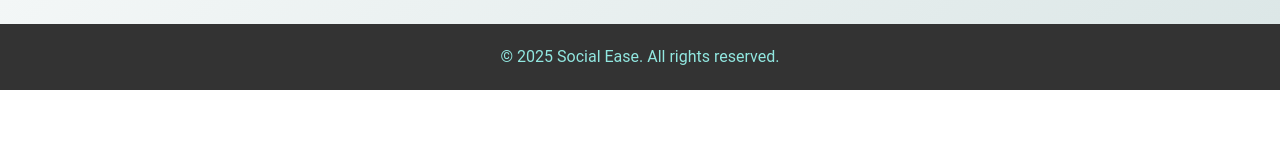
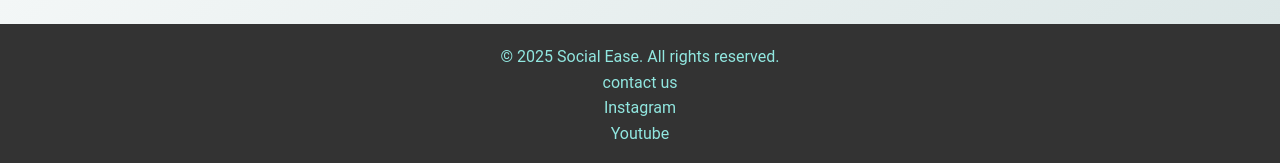
Before and after one commit to AmishkaMindika/socialease, a React (Vite) app: page / in a window 1280 px wide. Shown: the part 4937-5100 px from the top of the page. Before the commit the page ends 5027 px from the top, so only its background shows below. Built offline with nearby package versions, Linux system fonts and the light colour scheme.

Commit message:
edit footer

```diff
--- a/src/App.jsx
+++ b/src/App.jsx
@@ -165,9 +165,9 @@
       { name: "Amishka Disanayaka", role: "Member", img: "amishka.jpg" },
       { name: "Kenuri", role: "Leader", img: "kenuri.jpg" },
       { name: "Inuka", role: "Member", img: "inuka.jpg" },
-      { name: "Himaz", role: "Member", img: "david.jpg" },
-      { name: "Kabishan", role: "Member", img: "jessica.jpg" },
-      { name: "Saarujan", role: "Member", img: "robert.jpg" },
+      { name: "Himaz", role: "Member", img: "Himaz.jpg" },
+      { name: "Kabishan", role: "Member", img: "Kabishan.jpg" },
+      { name: "Saarujan", role: "Member", img: "Saarujan.jpg" },
     ].map((member, index) => (
       <div key={index} className="team-card">
         <img src={member.img} alt={member.name} className="team-img" />
@@ -263,6 +263,11 @@
       {/* Footer */}
       <footer className="footer">
         <p>&copy; 2025 Social Ease. All rights reserved.</p>
+        <p>contact us </p>
+        <p>Instagram </p>
+        <p>Youtube </p>
+
+
         <img
             className="robot1"
             src="socialeaserobot2.gif"
```
